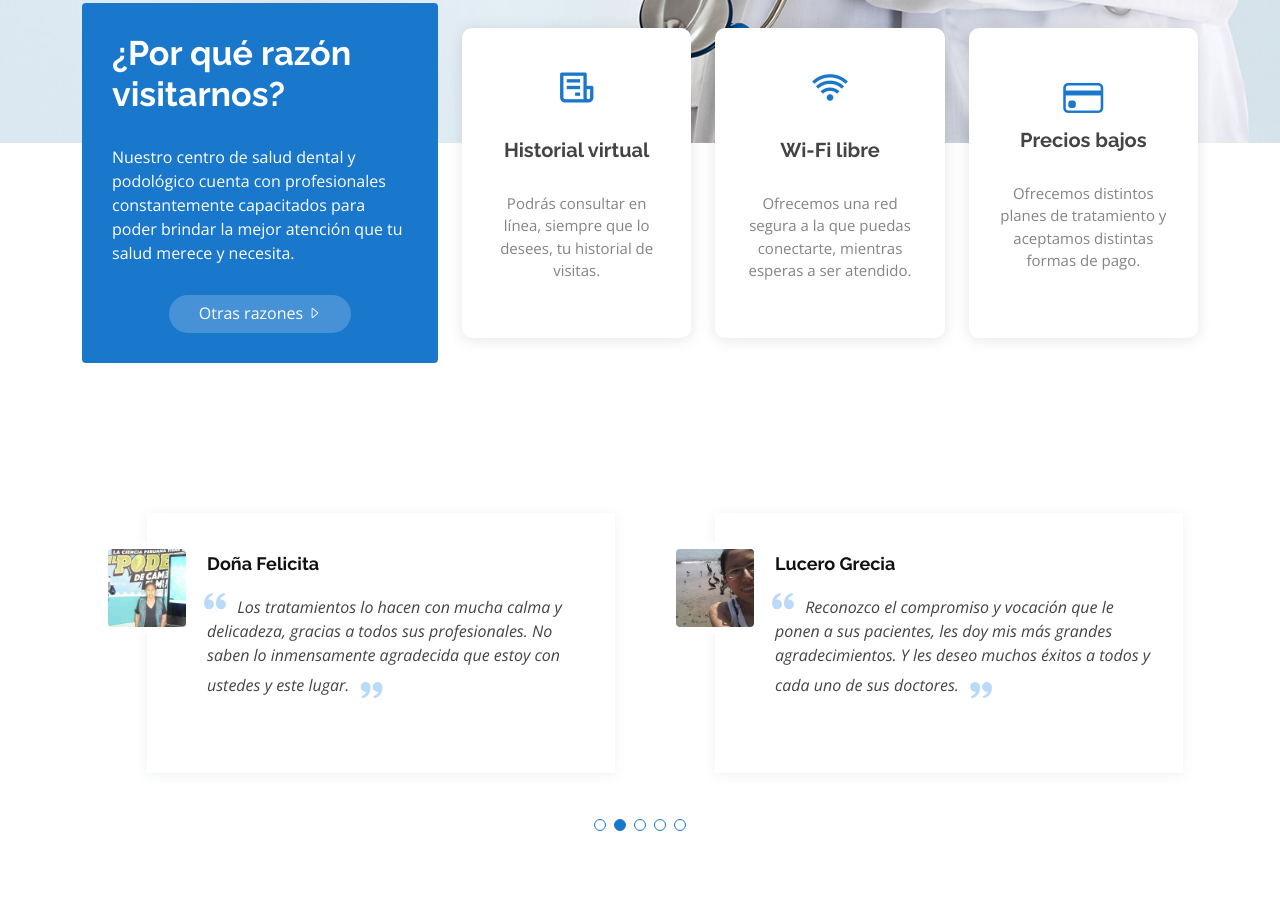
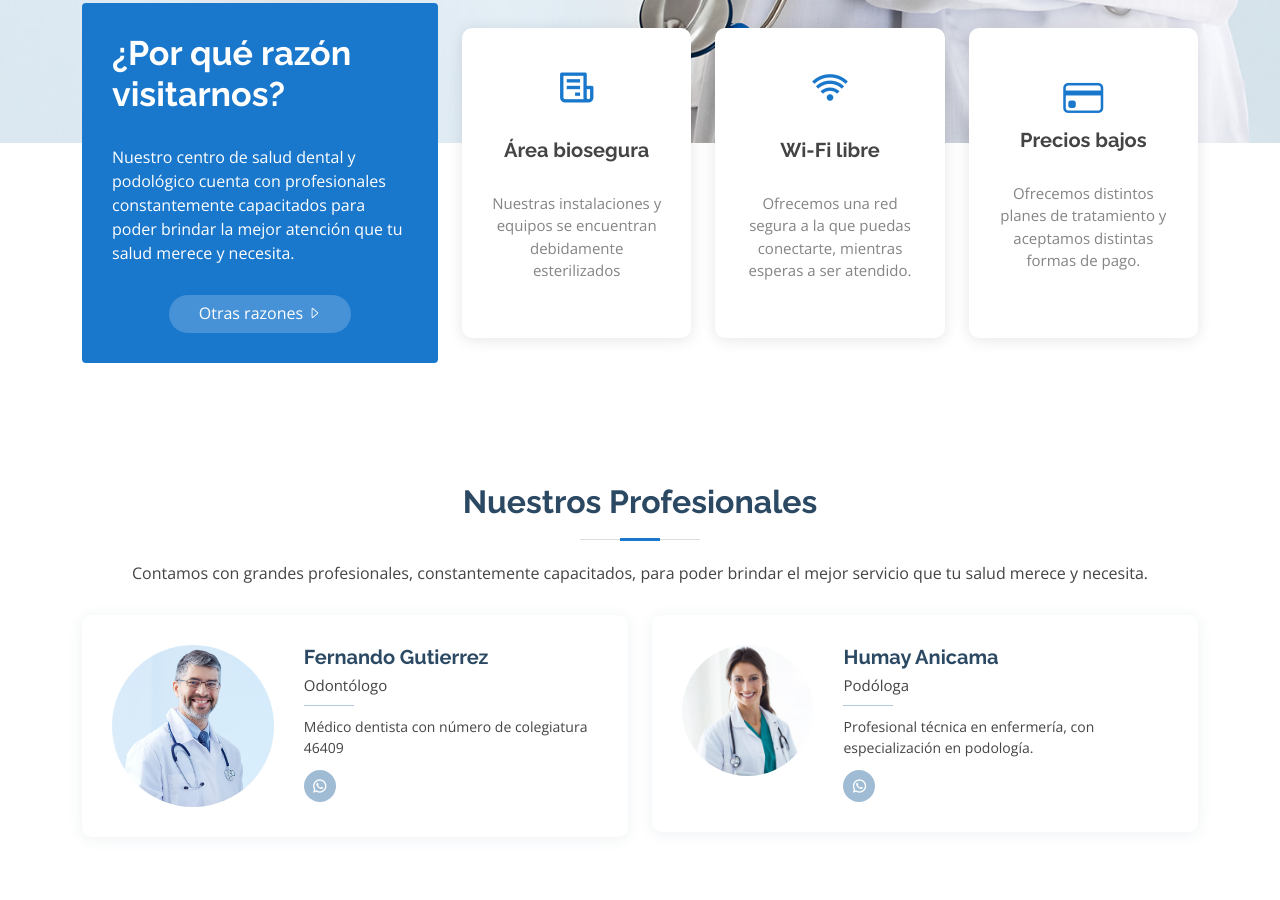
Before and after one commit to LAGAxyz/Centro-Anikama, a plain HTML site: page index.html in a window 1280 px wide. Shown: the part 577-1477 px from the top of the page. Drawn offline with nearby package versions, Linux system fonts and the light colour scheme.

Commit message:
editando sección de profesionales

```diff
--- a/index.html
+++ b/index.html
@@ -37,9 +37,9 @@
     <div class="container d-flex justify-content-between">
       <div class="contact-info d-flex align-items-center">
         <i class="bi bi-phone"></i>
-        <a href="https://wa.me/51943839580">Dental: +51 943-839-580</a>
+        <a href="https://wa.me/51943839580" rel="nofollow" target="_blank">Dental: +51 943-839-580</a>
         <i class="bi bi-phone"></i>
-        <a href="https://wa.me/51995179347">Podología: +51 995-179-347</a>
+        <a href="https://wa.me/51995179347" rel="nofollow" target="_blank">Podología: +51 995-179-347</a>
       </div>
       <div class="d-none d-lg-flex social-links align-items-center">
         <!-- <a href="#" class="facebook"><i class="bi bi-facebook"></i></a> -->
@@ -83,7 +83,6 @@
   <!-- ======= Portada ======= -->
 
   <main id="main">
-    <!-- ======= ¿Por qué razón visitarnos? ======= -->
     <section id="why-us" class="why-us">
       <div class="container">
         <div class="row">
@@ -104,8 +103,8 @@
                 <div class="col-xl-4 d-flex align-items-stretch">
                   <div class="icon-box mt-4 mt-xl-0">
                     <i class="bx bx-receipt"></i>
-                    <h4>Historial virtual</h4>
-                    <p>Podrás consultar en línea, siempre que lo desees, tu historial de visitas.</p>
+                    <h4>Área biosegura</h4>
+                    <p>Nuestras instalaciones y equipos se encuentran debidamente esterilizados</p>
                   </div>
                 </div>
                 <div class="col-xl-4 d-flex align-items-stretch">
@@ -128,7 +127,6 @@
         </div>
       </div>
     </section>
-    <!-- ======= ¿Por qué razón visitarnos? ======= -->
 
     <!-- ======= About Section ======= -->
     <!-- <section id="about" class="about">
@@ -371,54 +369,50 @@
     <!-- End Departments Section -->
 
     <!-- ======= Doctors Section ======= -->
-    <!-- <section id="doctors" class="doctors">
+    <section id="doctors" class="doctors">
       <div class="container">
-
         <div class="section-title">
           <h2>Nuestros Profesionales</h2>
-          <p>Magnam dolores commodi suscipit. Necessitatibus eius consequatur ex aliquid fuga eum quidem. Sit sint
-            consectetur velit. Quisquam quos quisquam cupiditate. Et nemo qui impedit suscipit alias ea. Quia fugiat sit
-            in iste officiis commodi quidem hic quas.</p>
+          <p>Contamos con grandes profesionales, constantemente capacitados, para poder brindar el mejor servicio que tu salud merece y necesita.</p>
         </div>
-
         <div class="row">
-
           <div class="col-lg-6">
             <div class="member d-flex align-items-start">
-              <div class="pic"><img src="assets/img/doctors/doctors-1.jpg" class="img-fluid" alt=""></div>
+              <div class="pic">
+                <img src="assets/img/doctors/profesional-1.jpg" class="img-fluid" alt="foto de nuestros profesionales">
+              </div>
               <div class="member-info">
                 <h4>Fernando Gutierrez</h4>
-                <span>Dentista Colegiado</span>
-                <p>Explicabo voluptatem mollitia et repellat qui dolorum quasi</p>
+                <span>Odontólogo</span>
+                <p>Médico dentista con número de colegiatura 46409</p>
                 <div class="social">
-                  <a href=""><i class="ri-facebook-fill"></i></a>
-                  <a href=""><i class="ri-instagram-fill"></i></a>
-                  <a href=""> <i class="ri-linkedin-box-fill"></i> </a>
+                  <a href="https://wa.me/51943839580" rel="nofollow" target="_blank">
+                    <i class="ri-whatsapp-line"></i>
+                  </a>
                 </div>
               </div>
             </div>
           </div>
-
-          <div class="col-lg-6 mt-4">
+          <div class="col-lg-6 mt-4 mt-lg-0">
             <div class="member d-flex align-items-start">
-              <div class="pic"><img src="assets/img/doctors/doctors-4.jpg" class="img-fluid" alt=""></div>
+              <div class="pic">
+                <img src="assets/img/doctors/profesional-2.jpg" class="img-fluid" alt="foto de nuestros profesionales">
+              </div>
               <div class="member-info">
                 <h4>Humay Anicama</h4>
-                <span>Podóloga Colegiada</span>
-                <p>Dolorum tempora officiis odit laborum officiis et et accusamus</p>
+                <span>Podóloga</span>
+                <p>Profesional técnica en enfermería, con especialización en podología.</p>
                 <div class="social">
-                  <a href=""><i class="ri-facebook-fill"></i></a>
-                  <a href=""><i class="ri-instagram-fill"></i></a>
-                  <a href=""> <i class="ri-linkedin-box-fill"></i> </a>
+                  <a href="https://wa.me/51995179347" rel="nofollow" target="_blank">
+                    <i class="ri-whatsapp-line"></i>
+                  </a>
                 </div>
               </div>
             </div>
           </div>
-
         </div>
-
       </div>
-    </section> -->
+    </section>
     <!-- End Doctors Section -->
 
     <!-- ======= Frequently Asked Questions Section ======= -->
```
Also changed, not shown: assets/img/doctors/doctors-3.jpg (deleted), assets/img/doctors/doctors-4.jpg (deleted), assets/img/doctors/profesional-1.jpg (renamed from assets/img/doctors/doctors-1.jpg), assets/img/doctors/profesional-2.jpg (renamed from assets/img/doctors/doctors-2.jpg).
